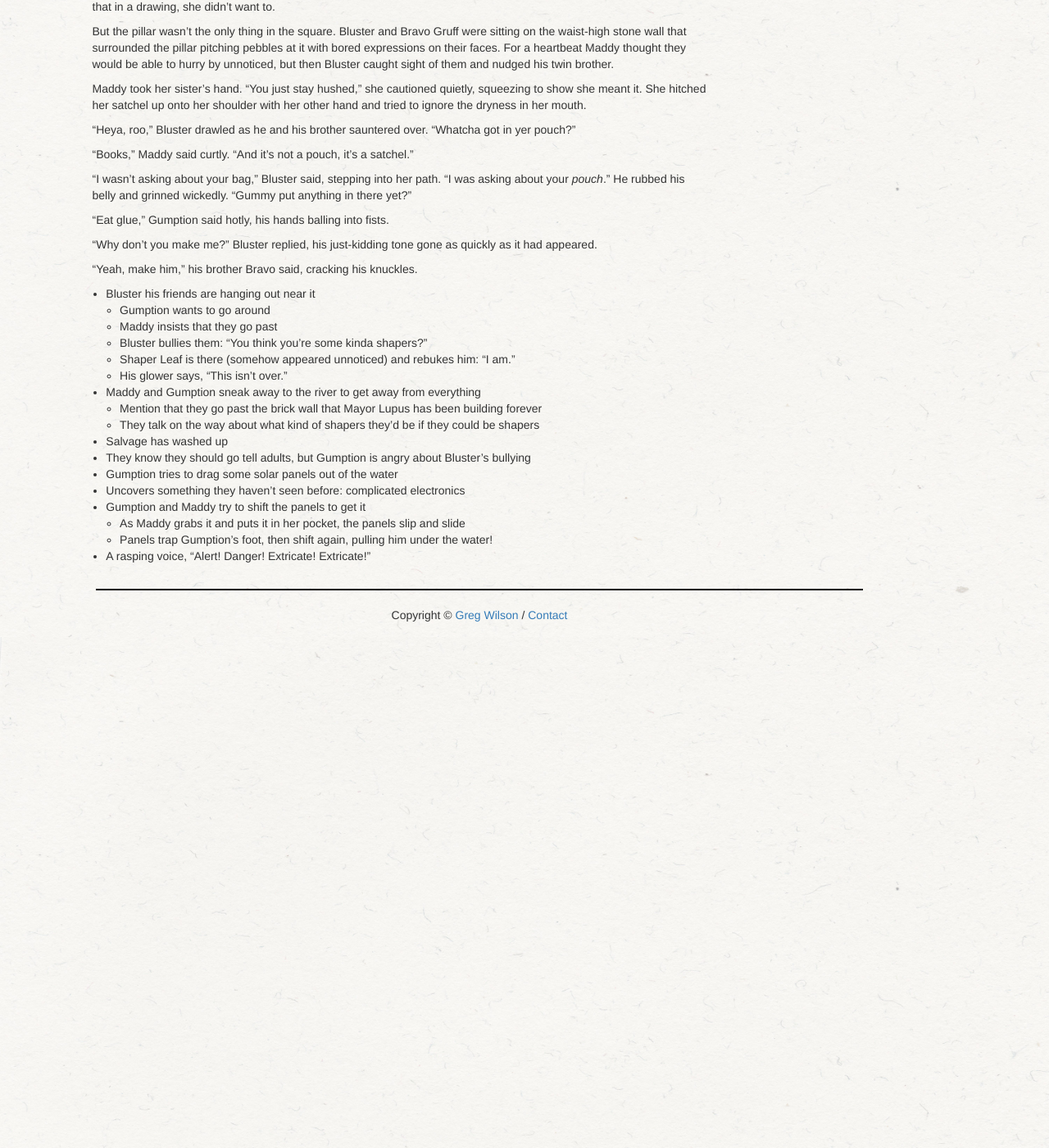
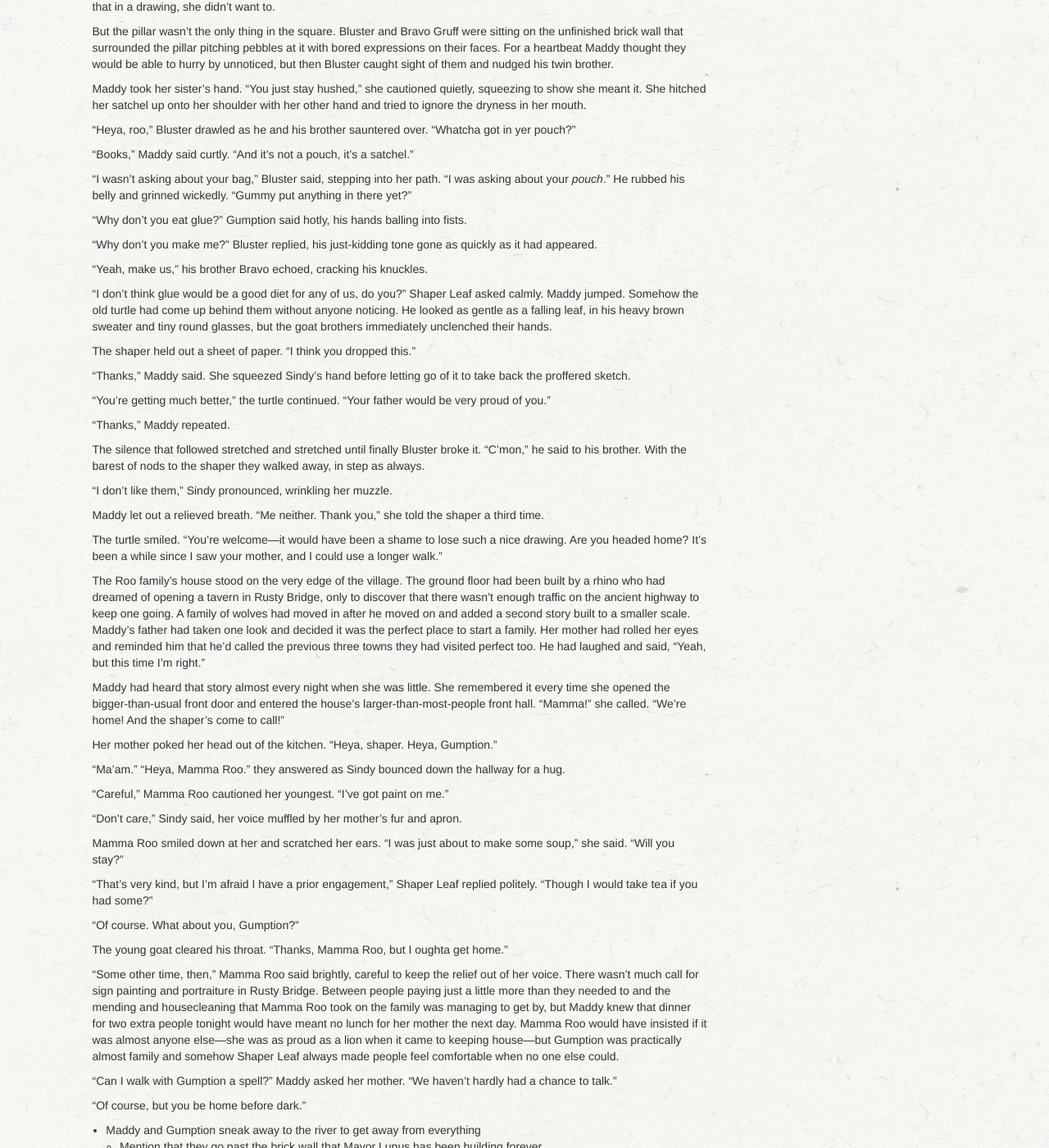
Before and after one commit to gvwilson/sensibleadventures, a Jekyll site: the page built from madica-roo/madica-roo.md, in a window 1280 px wide and 1400 px high, scrolled down 1783 px. Shown: the whole window at 82% size. Built offline with Jekyll 4.4.1, drawn with Linux system fonts in a browser that asks for light colours; nearby versions of some CDN libraries; library files that are not in the unit come from our copies.

Commit message:
657 words

```diff
--- a/madica-roo/madica-roo.md
+++ b/madica-roo/madica-roo.md
@@ -166,7 +166,7 @@
 she didn't want to.
 
 But the pillar wasn't the only thing in the square.
-Bluster and Bravo Gruff were sitting on the waist-high stone wall that surrounded the pillar
+Bluster and Bravo Gruff were sitting on the unfinished brick wall that surrounded the pillar
 pitching pebbles at it with bored expressions on their faces.
 For a heartbeat Maddy thought they would be able to hurry by unnoticed,
 but then Bluster caught sight of them and nudged his twin brother.
@@ -189,24 +189,123 @@
 He rubbed his belly and grinned wickedly.
 "Gummy put anything in there yet?"
 
-"Eat glue," Gumption said hotly,
+"Why don't you eat glue?" Gumption said hotly,
 his hands balling into fists.
 
 "Why don't you make me?" Bluster replied,
 his just-kidding tone gone as quickly as it had appeared.
 
-"Yeah, make him,"
-his brother Bravo said,
+"Yeah, make us,"
+his brother Bravo echoed,
 cracking his knuckles.
 
 <!-- 2020-02-09: 632 words / 45 minutes -->
 
--   Bluster his friends are hanging out near it
-    -   Gumption wants to go around
-    -   Maddy insists that they go past
-    -   Bluster bullies them: "You think you're some kinda shapers?"
-    -   Shaper Leaf is there (somehow appeared unnoticed) and rebukes him: "I am."
-    -   His glower says, "This isn't over."
+"I don't think glue would be a good diet for any of us, do you?"
+Shaper Leaf asked calmly.
+Maddy jumped.
+Somehow the old turtle had come up behind them without anyone noticing.
+He looked as gentle as a falling leaf,
+in his heavy brown sweater and tiny round glasses,
+but the goat brothers immediately unclenched their hands.
+
+The shaper held out a sheet of paper.
+"I think you dropped this."
+
+"Thanks," Maddy said.
+She squeezed Sindy's hand before letting go of it to take back the proffered sketch.
+
+"You're getting much better,"
+the turtle continued.
+"Your father would be very proud of you."
+
+"Thanks," Maddy repeated.
+
+The silence that followed stretched and stretched until finally Bluster broke it.
+"C'mon," he said to his brother.
+With the barest of nods to the shaper they walked away,
+in step as always.
+
+"I don't like them," Sindy pronounced, wrinkling her muzzle.
+
+Maddy let out a relieved breath.
+"Me neither. Thank you," she told the shaper a third time.
+
+The turtle smiled.
+"You're welcome---it would have been a shame to lose such a nice drawing.
+Are you headed home?
+It's been a while since I saw your mother, and I could use a longer walk."
+
+The Roo family's house stood on the very edge of the village.
+The ground floor had been built by a rhino
+who had dreamed of opening a tavern in Rusty Bridge,
+only to discover that there wasn't enough traffic on the ancient highway
+to keep one going.
+A family of wolves had moved in after he moved on
+and added a second story
+built to a smaller scale.
+Maddy's father had taken one look and decided it was the perfect place to start a family.
+Her mother had rolled her eyes and reminded him that
+he'd called the previous three towns they had visited perfect too.
+He had laughed and said,
+"Yeah, but this time I'm right."
+
+Maddy had heard that story almost every night when she was little.
+She remembered it every time she opened the bigger-than-usual front door
+and entered the house's larger-than-most-people front hall.
+"Mamma!" she called.
+"We're home!
+And the shaper's come to call!"
+
+Her mother poked her head out of the kitchen.
+"Heya, shaper. Heya, Gumption."
+
+"Ma'am." "Heya, Mamma Roo." they answered
+as Sindy bounced down the hallway for a hug.
+
+"Careful," Mamma Roo cautioned her youngest.
+"I've got paint on me."
+
+"Don't care,"
+Sindy said,
+her voice muffled by her mother's fur and apron.
+
+Mamma Roo smiled down at her and scratched her ears.
+"I was just about to make some soup," she said.
+"Will you stay?"
+
+"That's very kind, but I'm afraid I have a prior engagement,"
+Shaper Leaf replied politely.
+"Though I would take tea if you had some?"
+
+"Of course.
+What about you, Gumption?"
+
+The young goat cleared his throat.
+"Thanks, Mamma Roo, but I oughta get home."
+
+"Some other time, then," Mamma Roo said brightly,
+careful to keep the relief out of her voice.
+There wasn't much call for sign painting and portraiture in Rusty Bridge.
+Between people paying just a little more than they needed to
+and the mending and housecleaning that Mamma Roo took on
+the family was managing to get by,
+but Maddy knew that dinner for two extra people tonight
+would have meant no lunch for her mother the next day.
+Mamma Roo would have insisted if it was almost anyone else---she
+was as proud as a lion when it came to keeping house---but
+Gumption was practically almost family
+and somehow Shaper Leaf always made people feel comfortable
+when no one else could.
+
+"Can I walk with Gumption a spell?" Maddy asked her mother.
+"We haven't hardly had a chance to talk."
+
+"Of course,
+but you be home before dark."
+
+<!-- 2020-02-10: 657 words / 43 minutes -->
+
 -   Maddy and Gumption sneak away to the river to get away from everything
     -   Mention that they go past the brick wall that Mayor Lupus has been building forever
     -   They talk on the way about what kind of shapers they'd be if they could be shapers
--- a/madica-roo/words.csv
+++ b/madica-roo/words.csv
@@ -1,3 +1,4 @@
 Date,Words,Time
 2020-02-08,728,00:45
 2020-02-09,632,00:45
+2020-02-10,657,00:43
```
